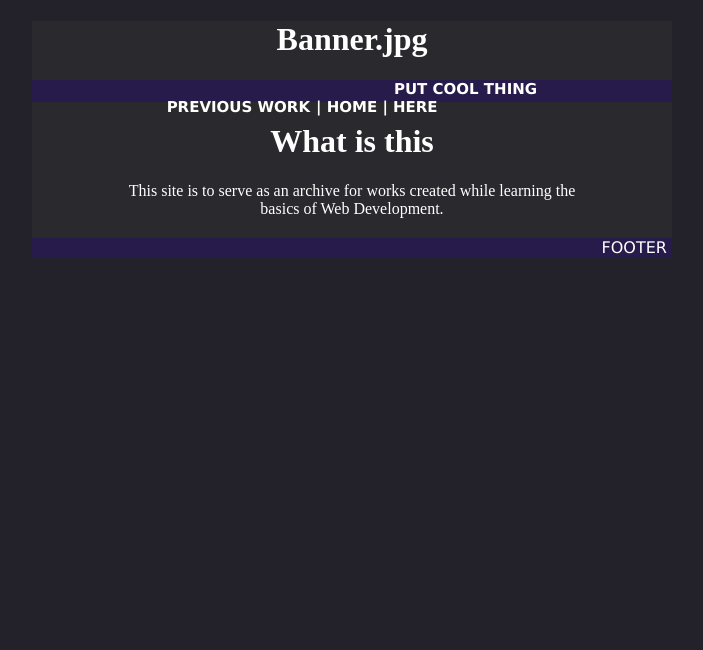
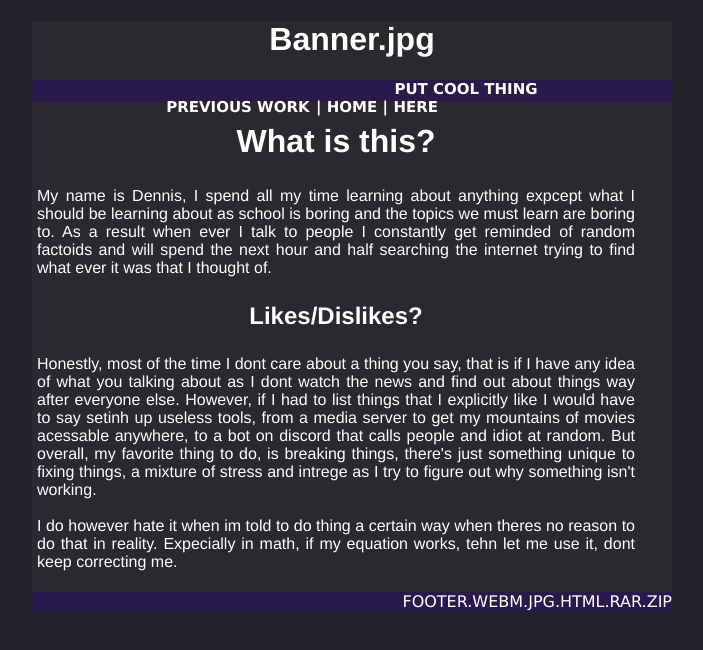
Before and after one commit to PurplePumkiin/Web-Dev, a plain HTML site: page Overall Site (HTML-CSS)/friend_Home.html in a window 1280 px wide. Shown: the whole page, without its empty margins (288-991 px from the left). Drawn offline with Linux system fonts and the light colour scheme.

Commit message:
Add files via upload

```diff
--- a/Overall Site (HTML-CSS)/friend_Home.html
+++ b/Overall Site (HTML-CSS)/friend_Home.html
@@ -9,7 +9,7 @@
 <body>
 	<div id="wrapper">
 		<div id="banner">
-			<h1>Banner.jpg</h1>
+			<h1 style="text-align: center">Banner.jpg</h1>
 		</div>
 		<div id="nav">
 			<div style="text-align: center;">
@@ -21,15 +21,16 @@
 		<div id="content">
 			<!-- PUT CLASSWORK IN HERE -->
 
-			<h1>What is this</h1>
-            <p>This site is to serve as an archive for works created while learning the<br> basics of Web Development.</p>
-            <h2></h2>
+			<h1>What is this?</h1>
+            <p>My name is Dennis, I spend all my time learning about anything expcept what I should be learning about as school is boring and the topics we must learn are boring to. As a result when ever I talk to people I constantly get reminded of random factoids and will spend the next hour and half searching the internet trying to find what ever it was that I thought of.</p>
+            <h2>Likes/Dislikes?</h2>
+            <p>Honestly, most of the time I dont care about a thing you say, that is if I have any idea of what you talking about as I dont watch the news and find out about things way after everyone else. However, if I had to list things that I explicitly like I would have to say setinh up useless tools, from a media server to get my mountains of movies acessable anywhere, to a bot on discord that calls people and idiot at random. But overall, my favorite thing to do, is breaking things, there's just something unique to fixing things, a mixture of stress and intrege as I try to figure out why something isn't working.<br><br>I do however hate it when im told to do thing a certain way when theres no reason to do that in reality. Expecially in math, if my equation works, tehn let me use it, dont keep correcting me.</p>
 
 
         </div>
 		<div id="footer">
-			<p>Footer&nbsp;</p>
-	  </div>
+		  <p>Footer.webm.jpg.html.rar.zip</p>
+      </div>
 	</div>
 </body>
 </html>
--- a/Overall Site (HTML-CSS)/friend_home.css
+++ b/Overall Site (HTML-CSS)/friend_home.css
@@ -5,7 +5,8 @@ body{
 	background-color: #23222B;
 	color: #FFFFFF;
 	margin:0px;
-	text-align: center
+
+    font-family: Gotham, "Helvetica Neue", Helvetica, Arial, "sans-serif";
 
 }
 
@@ -13,7 +14,6 @@ body{
 	background: #2A292D;
 	margin: auto;
 	width: 50%;
-
 }
 
 #banner{
@@ -46,9 +46,18 @@ body{
 }
 
 #content{
-
+	width:95%;
+    text-align: justify;
 }
-
+#content p{
+    padding-left:50px;
+}
+#content h1,h2{
+    text-align: center
+}
+#content p{
+    padding: 5px;
+}
 #footer{
 	text-align: right;
 	height: 20px;
--- /dev/null
+++ b/Overall Site (HTML-CSS)/site template.css
@@ -0,0 +1,59 @@
+@charset "utf-8";
+/* CSS Document */
+
+body{
+	background-color: #23222B;
+	color: #FFFFFF;
+	margin:0px;
+	text-align: center
+
+}
+
+#wrapper{
+	background: #2A292D;
+	margin: auto;
+	width: 50%;
+
+}
+
+#banner{
+
+}
+
+#nav{
+	height: 22px;
+	background-color: #271B4B;
+
+}
+
+#nav a{
+	color: #FFFFFF;
+	text-decoration: none;
+	text-align: center;
+	font-size: 15px;
+	font-family: "Lucida Grande", "Lucida Sans Unicode", "Lucida Sans", "DejaVu Sans", Verdana, "sans-serif";
+	text-transform: uppercase;
+	font-weight: bold;
+	padding: 1px;
+}
+
+#nav a:hover{
+	background-color: #2E2549;
+	padding: 0px;
+	padding-left: 1px;
+	padding-right: 1px;
+
+}
+
+#content{
+
+}
+
+#footer{
+	text-align: right;
+	height: 20px;
+	font-family: "Lucida Grande", "Lucida Sans Unicode", "Lucida Sans", "DejaVu Sans", Verdana, "sans-serif";
+	text-transform: uppercase;
+	font-size: 16px;
+	background-color: #271B4B
+	}
```
Also changed, not shown: Overall Site (HTML-CSS)/Site template.html (added, +35 -0 lines).
